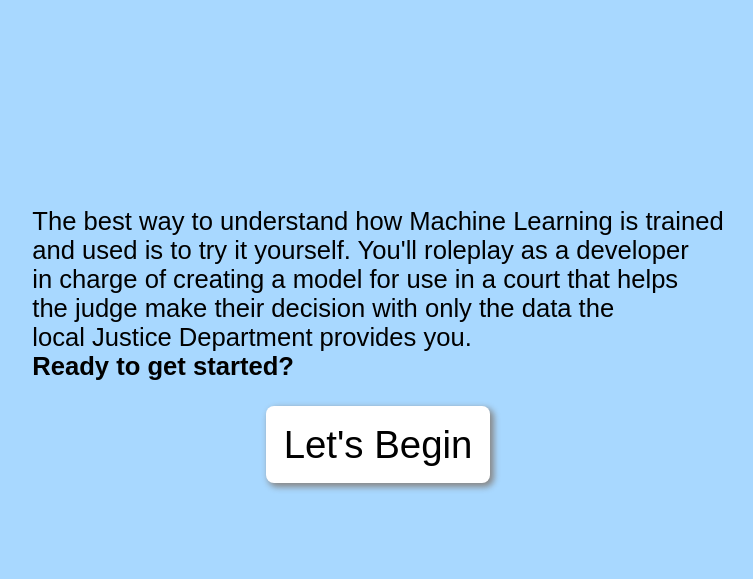
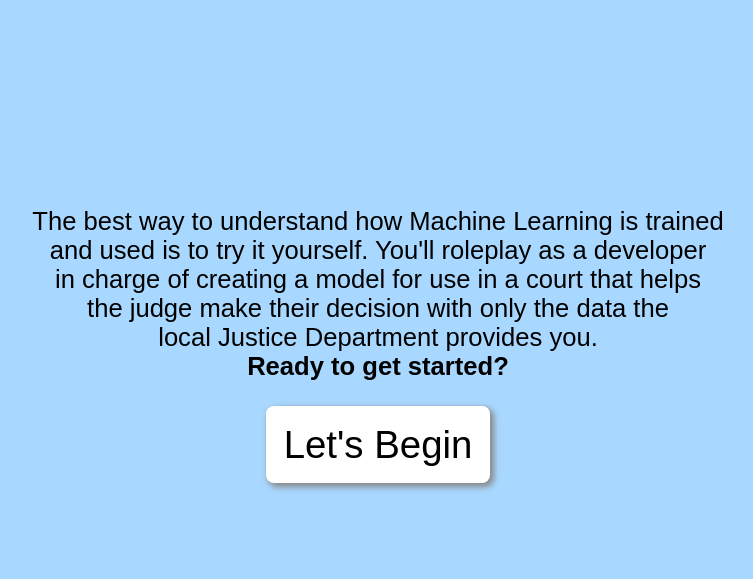
Before and after one commit to rbhushans/ai-interaction-webapp, a Flask app: page / in a window 1280 px wide. Shown: the part 1668-2247 px from the top of the page, without its empty margins (262-1015 px from the left). Run offline with Flask 2, Linux system fonts and the light colour scheme.

Commit message:
Center text homepage

```diff
--- a/app/static/css/style.css
+++ b/app/static/css/style.css
@@ -87,6 +87,15 @@ body {
     padding-left: 10%;
     padding-right: 10%;
     text-align: left;
+    color: black;
+}
+
+.home-paragraph-2 {
+    font-size: max(2vw, 20px);
+    font-family: var(--body-font);
+    padding-left: 10%;
+    padding-right: 10%;
+    text-align: center;
     color: black;
 }
 
--- a/app/templates/index.html
+++ b/app/templates/index.html
@@ -77,7 +77,7 @@
     </div>
 
     <div id="home-section-3" class="home-section">
-        <p class="home-paragraph">
+        <p class="home-paragraph-2">
             The best way to understand how Machine Learning is trained<br />
             and used is to try it yourself. You'll roleplay as a developer<br />
             in charge of creating a model for use in a court that helps<br />
```
